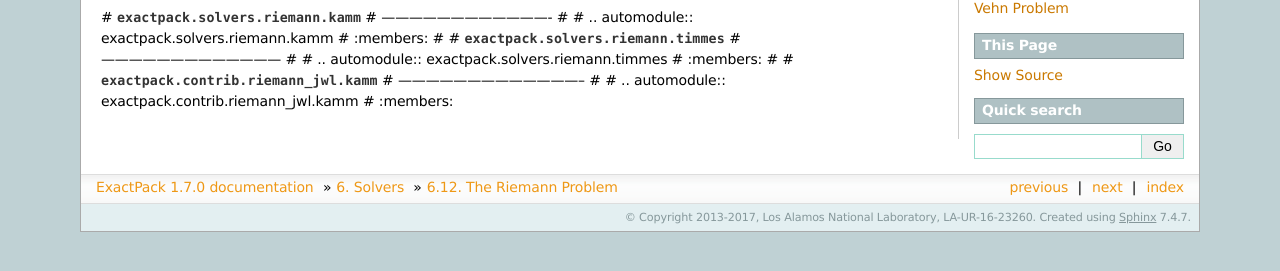
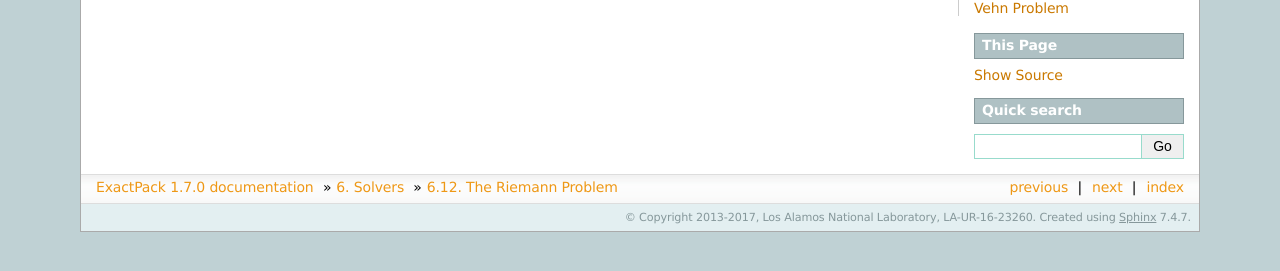
Before and after one commit to lanl/ExactPack, a Sphinx documentation site: the page built from doc/source/solvers/riemann.rst, in a window 1280 px wide, cut to the strip 184-455 px from the top of the page. Built offline with Sphinx 7.4.7, drawn with Linux system fonts in a browser that asks for light colours.

Commit message:
Deleted commented lines in both doc/source/solvers/riemann.rst and doc/source/tests/riemann.rst.

```diff
--- a/doc/source/solvers/riemann.rst
+++ b/doc/source/solvers/riemann.rst
@@ -3,21 +3,3 @@ The Riemann Problem
 
 .. automodule:: exactpack.solvers.riemann
    :members:
-
-# :mod:`exactpack.solvers.riemann.kamm`
-# -------------------------------------
-#
-# .. automodule:: exactpack.solvers.riemann.kamm
-#    :members:
-#
-# :mod:`exactpack.solvers.riemann.timmes`
-# ---------------------------------------
-#
-# .. automodule:: exactpack.solvers.riemann.timmes
-#    :members:
-#
-# :mod:`exactpack.contrib.riemann_jwl.kamm`
-# -----------------------------------------
-#
-# .. automodule:: exactpack.contrib.riemann_jwl.kamm
-#    :members:
```
Also changed, not shown: 1 other file.
